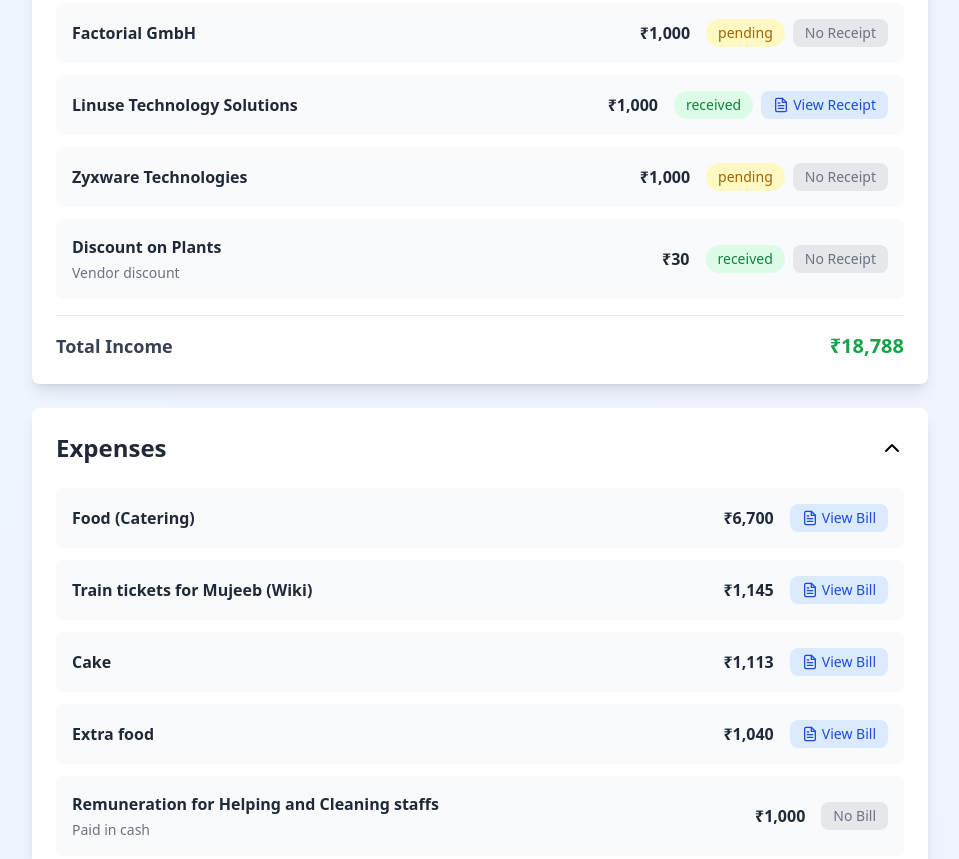
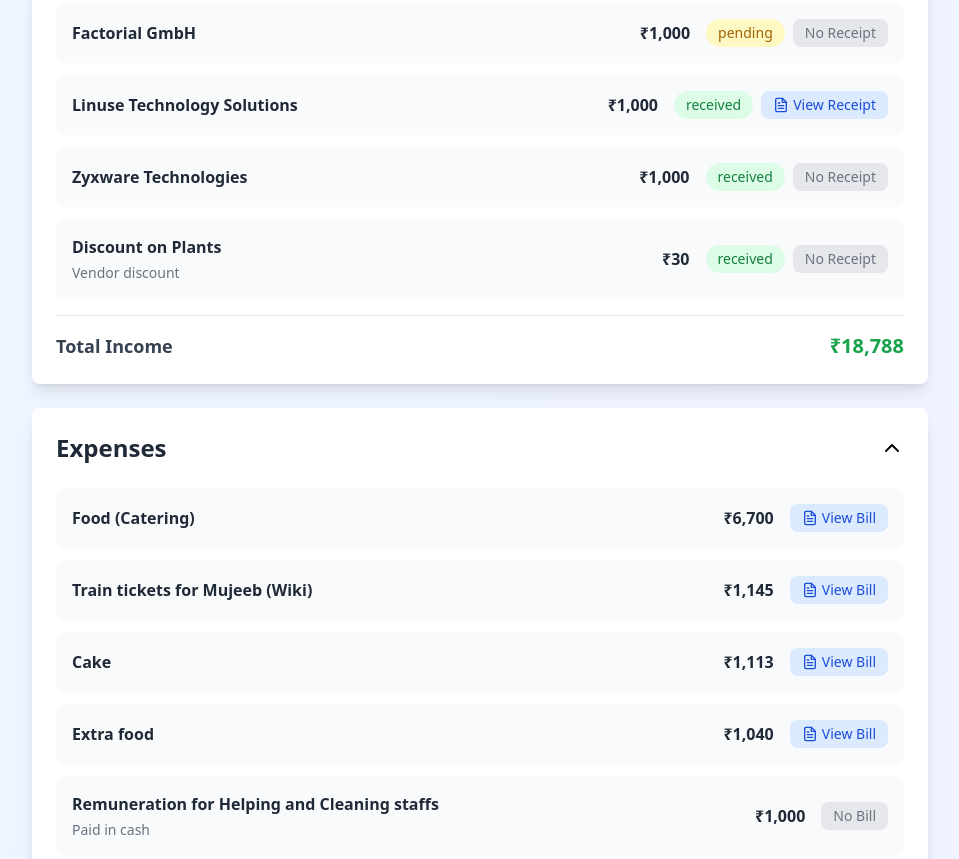
Before and after one commit to anishsheela/drupalkerala, a plain HTML site: page thiruvananthapuram/index.html in a window 1280 px wide. Shown: the part 789-1648 px from the top of the page, without its empty margins (160-1119 px from the left). Drawn offline with nearby package versions, Linux system fonts and the light colour scheme.

Commit message:
Received amount from Zyxware

```diff
--- a/thiruvananthapuram/index.html
+++ b/thiruvananthapuram/index.html
@@ -73,7 +73,7 @@
                 { source: 'Drup1 Consulting / BizIntelligence', amount: 1000, status: 'received', receipt: 'drup1_payment.jpeg' },
                 { source: 'Factorial GmbH', amount: 1000, status: 'pending', receipt: null },
                 { source: 'Linuse Technology Solutions', amount: 1000, status: 'received', receipt: 'linuse_payment.jpeg' },
-                { source: 'Zyxware Technologies', amount: 1000, status: 'pending', receipt: null },
+                { source: 'Zyxware Technologies', amount: 1000, status: 'received', receipt: null },
                 { source: 'Discount on Plants', amount: 30, status: 'received', note: 'Vendor discount', receipt: null }
             ];
 
```
